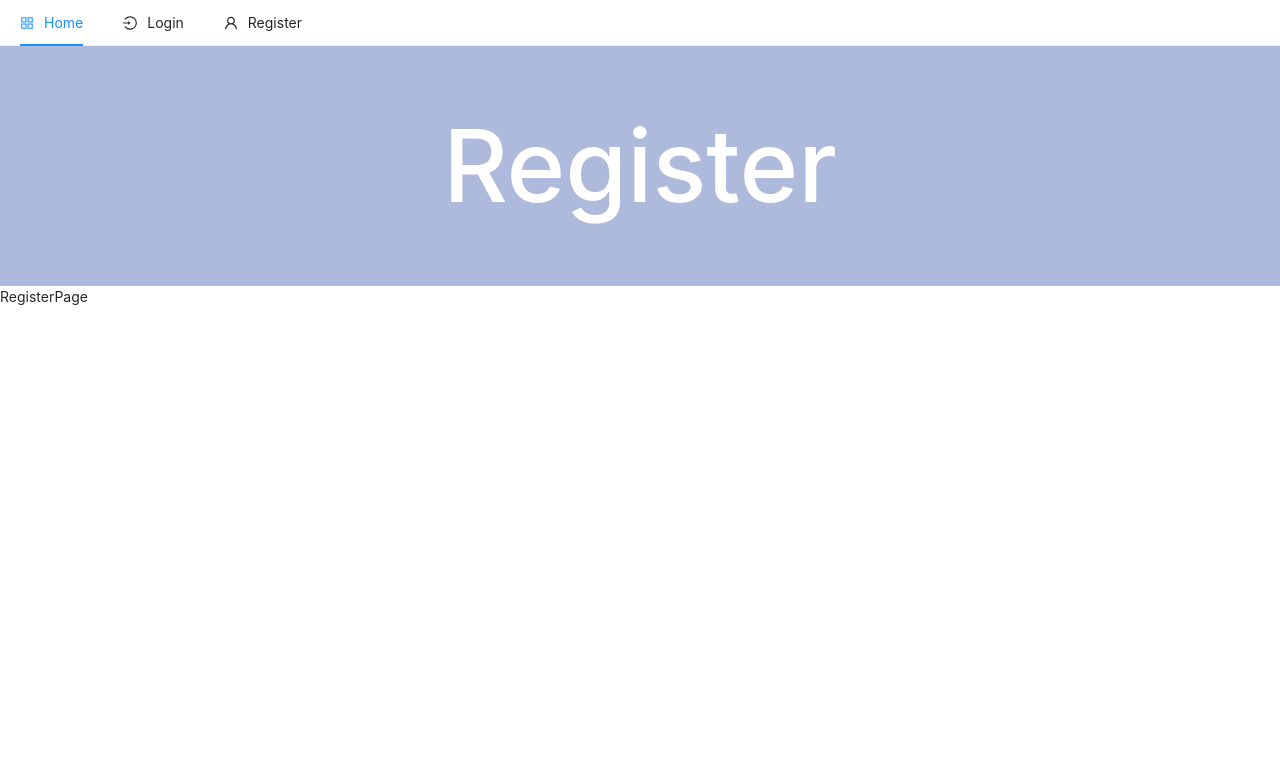
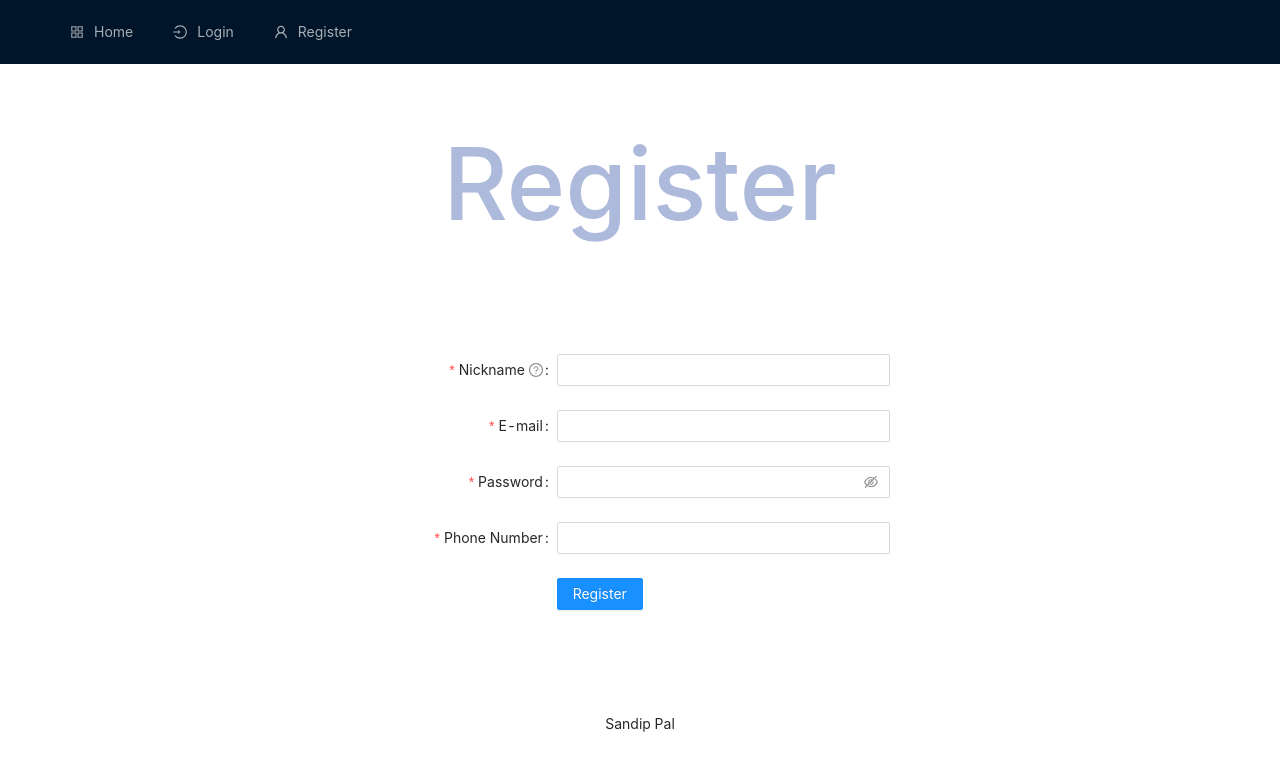
Before and after one commit to sandipkumarpal/React-Next-Cookie-Authentication-System, a Next.js app in the folder client/: page /register in a window 1280 px wide. Shown: the top 768 px of the page. Built offline with nearby package versions, Linux system fonts and the light colour scheme.

Commit message:
add register form

```diff
--- a/client/components/Jombotron/index.js
+++ b/client/components/Jombotron/index.js
@@ -2,14 +2,13 @@ import React from 'react'
 import styled from 'styled-components'
 
 const StyledJombotron = styled.div`
-    background-color: #aebadb;
     min-height: 240px;
     display: flex;
     align-items: center;
     justify-content: center;
     h1 {
         margin: 0;
-        color: #fff;
+        color: #aebadb;
         font-size: 100px;
         line-height: 1;
         text-align: center;
@@ -19,7 +18,7 @@ const StyledJombotron = styled.div`
 function Jombotron(props) {
     const {title, className, ...restProps} = props
     return (
-        <StyledJombotron className={className} {...restProps}>
+        <StyledJombotron className={'page-title'} {...restProps}>
             <h1>{title}</h1>
         </StyledJombotron>
     )
--- a/client/containers/Pages/Register/index.js
+++ b/client/containers/Pages/Register/index.js
@@ -1,10 +1,11 @@
 import React from 'react'
 import withPageTitle from '../../../hoc/withPageTitle'
+import RegisterForm from '../../Register/Form'
 
 function RegisterPage() {
     return (
-        <div>
-            RegisterPage
+        <div style={{ maxWidth: 500, margin: '0 auto'}}>
+            <RegisterForm />
         </div>
     )
 }
--- /dev/null
+++ b/client/containers/Register/Form/index.js
@@ -0,0 +1,109 @@
+import React, { useState } from 'react';
+import {
+  Form,
+  Input,
+  Cascader,
+  Select,
+  Row,
+  Col,
+  Checkbox,
+  Button,
+  AutoComplete,
+} from 'antd';
+
+const formItemLayout = {
+    labelCol: {
+      xs: { span: 24 },
+      sm: { span: 8 },
+    },
+    wrapperCol: {
+      xs: { span: 24 },
+      sm: { span: 16 },
+    },
+  };
+  const tailFormItemLayout = {
+    wrapperCol: {
+      xs: {
+        span: 24,
+        offset: 0,
+      },
+      sm: {
+        span: 16,
+        offset: 8,
+      },
+    },
+  };
+
+function RegisterForm() {
+    const [form] = Form.useForm();
+
+    const onFinish = (values) => {
+        console.log('Received values of form: ', values);
+    };
+    return (
+        <Form
+            {...formItemLayout}
+            form={form}
+            name="register"
+            onFinish={onFinish}
+            initialValues={{}}
+            scrollToFirstError
+            >
+            <Form.Item
+                name="nickname"
+                label="Nickname"
+                tooltip="What do you want others to call you?"
+                rules={[{ required: true, message: 'Please input your nickname!', whitespace: true }]}
+            >
+                <Input />
+            </Form.Item>
+
+            <Form.Item
+                name="email"
+                label="E-mail"
+                rules={[
+                {
+                    type: 'email',
+                    message: 'The input is not valid E-mail!',
+                },
+                {
+                    required: true,
+                    message: 'Please input your E-mail!',
+                },
+                ]}
+            >
+                <Input />
+            </Form.Item>
+
+            <Form.Item
+                name="password"
+                label="Password"
+                rules={[
+                {
+                    required: true,
+                    message: 'Please input your password!',
+                },
+                ]}
+                hasFeedback
+            >
+                <Input.Password />
+            </Form.Item>
+
+            <Form.Item
+                name="phone"
+                label="Phone Number"
+                rules={[{ required: true, message: 'Please input your phone number!' }]}
+            >
+                <Input style={{ width: '100%' }} />
+            </Form.Item>
+
+            <Form.Item {...tailFormItemLayout}>
+                <Button type="primary" htmlType="submit">
+                Register
+                </Button>
+            </Form.Item>
+            </Form>
+    )
+}
+
+export default RegisterForm
--- a/client/containers/TopMenu/index.js
+++ b/client/containers/TopMenu/index.js
@@ -14,7 +14,7 @@ function TopMenu() {
     }
 
     return (
-        <Menu mode="horizontal">
+        <Menu mode="horizontal" theme="dark">
             {MENUS.map(item => renderMenus(item))}
         </Menu>
     )
--- a/client/containers/Wrapper/index.js
+++ b/client/containers/Wrapper/index.js
@@ -1,12 +1,40 @@
 import React from 'react'
 import TopMenu from '../TopMenu'
+import { Layout } from 'antd';
+import styled from 'styled-components';
+
+const { Header, Content, Footer } = Layout;
+
+const StyledContent = styled(Content)`
+    padding: 0 50px;
+    margin-top: 64px;
+    .site-layout-background {
+        min-height: 625px;
+        padding-top: 50px;
+        .withpageTitle {
+            margin-bottom: 40px;
+            padding-top: 50px;
+        }
+        .page-title {
+            margin-top: -50px;
+        }
+    }
+`
 
 function AppWrapper({children}) {
     return (
-        <div>
-            <TopMenu />
-            {children}
-        </div>
+        <Layout style={{ backgroundColor: "#fff"}}>
+            <Header style={{ position: 'fixed', zIndex: 1, width: '100%' }}>
+                <div className="logo" />
+                <TopMenu />
+            </Header>
+            <StyledContent className="site-layout">
+                <div className="site-layout-background">
+                    {children}
+                </div>
+            </StyledContent>
+            <Footer style={{ textAlign: 'center', backgroundColor: "#fff" }}>Sandip Pal</Footer>
+        </Layout>
     )
 }
 
--- a/client/hoc/withPageTitle.js
+++ b/client/hoc/withPageTitle.js
@@ -1,21 +1,19 @@
-import React from 'react'
-import PropTypes from 'prop-types'
+import React, { Fragment } from 'react'
 import Jombotron from '../components/Jombotron'
 
-const withPageTitle = (WrappedComponent, defaultsProps) => {
+const withPageTitle = (WrappedComponent, defaultsProps= {}) => {
     const { pageTitle } = defaultsProps
     const hocComponent = (props) => {
         const { className, ...restProps } = props;
         return (
-            <div className={className}>
-                <Jombotron title={pageTitle} />
-                <WrappedComponent {...restProps} />
-            </div>
+            <Fragment>
+                {pageTitle && <Jombotron title={pageTitle} />}
+                <div className="withpageTitle">
+                    <WrappedComponent {...restProps} />
+                </div>
+            </Fragment>
         )
     }
-
-    // hocComponent.propTypes = {
-    // }
 
     return hocComponent
 }
--- a/client/package.json
+++ b/client/package.json
@@ -17,9 +17,10 @@
     "antd": "^4.15.2",
     "next": "^10.1.3",
     "react": "^17.0.2",
-    "react-dom": "^17.0.2"
+    "react-dom": "^17.0.2",
+    "styled-components": "^5.2.3"
   },
   "devDependencies": {
-    "styled-components": "^5.2.3"
+    "babel-plugin-styled-components": "^1.12.0"
   }
 }
```
Also changed, not shown: client/containers/Pages/Login/index.js (+1 -6 lines), client/.babelrc (added), 1 other file (tests, documents, lock files or other folders).
